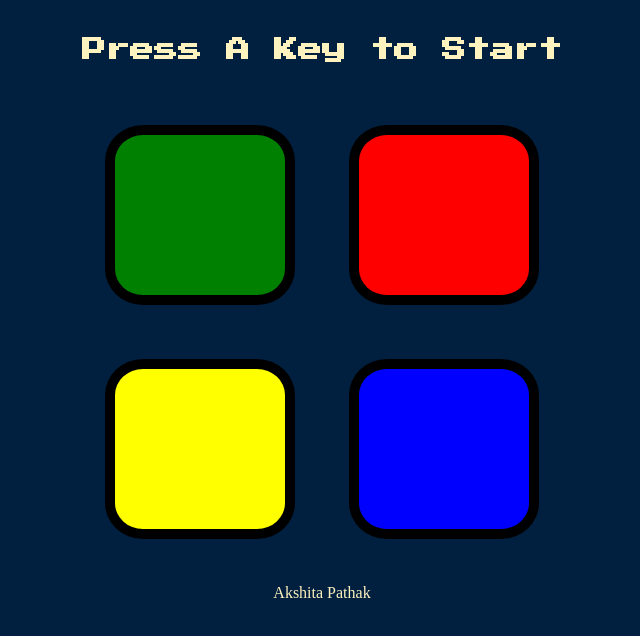
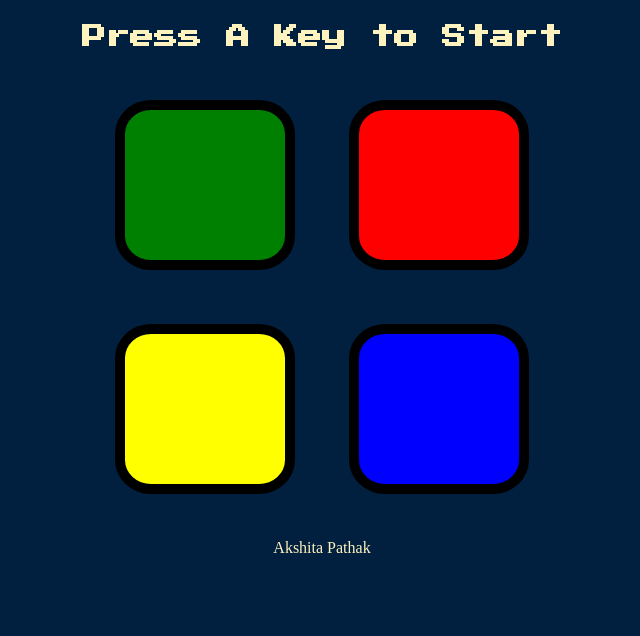
Before and after one commit to akshiita07/Simon-Game, a plain HTML site: page index.html in a window 1280 px wide. Shown: the whole page, without its empty margins (318-958 px from the left). Drawn offline with nearby package versions, Linux system fonts and the light colour scheme.

Commit message:
new_updated

```diff
--- a/styles.css
+++ b/styles.css
@@ -6,7 +6,7 @@ body {
 #level-title {
   font-family: 'Press Start 2P', cursive;
   font-size: 1.5rem;
-  margin: 3%;
+  margin: 2%;
   color: #FEF2BF;
 }
 
@@ -20,8 +20,8 @@ body {
 .btn {
   margin: 25px;
   display: inline-block;
-  height: 160px;
-  width: 170px;
+  height: 150px;
+  width: 160px;
   border: 10px solid black;
   border-radius: 20%;
 }
```
